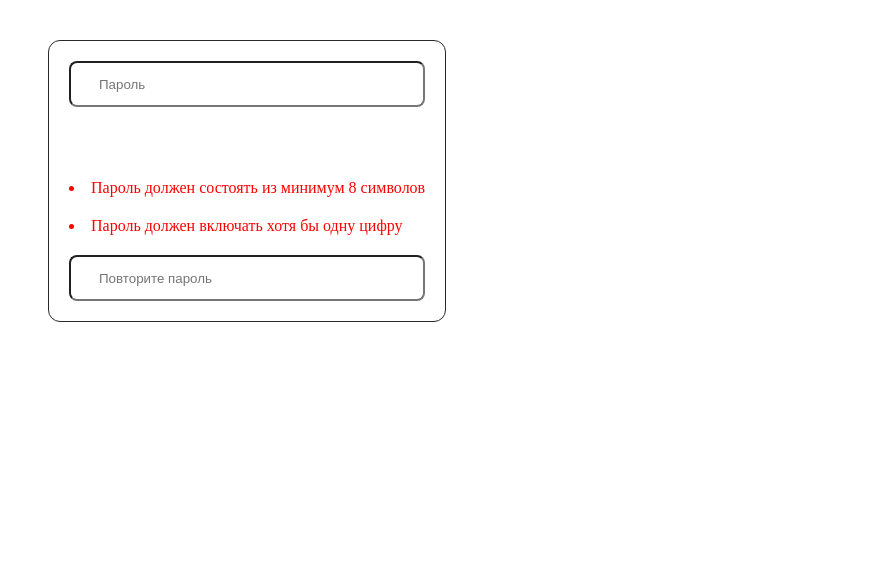
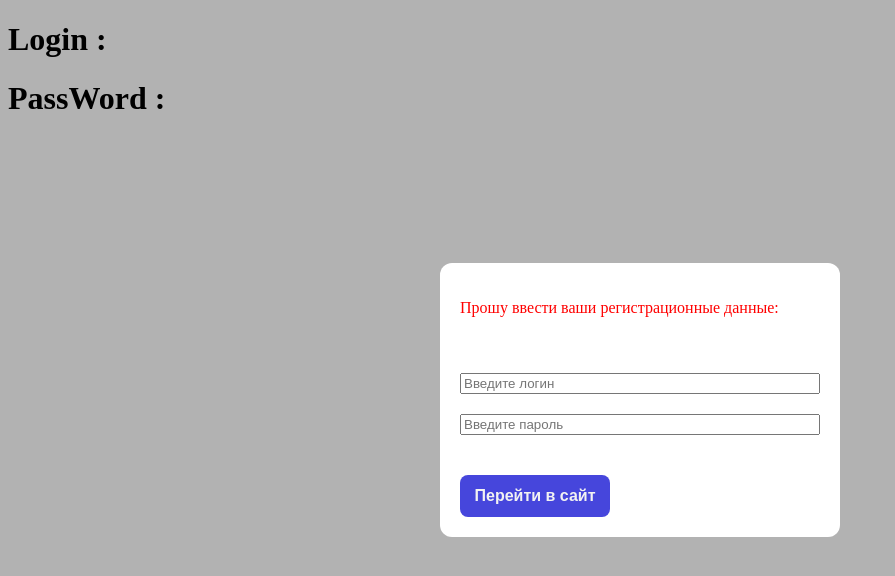
Before and after one commit to rinatomarov/vue-edu, a Vue app: page / in a window 1280 px wide. Shown: the top 576 px of the page, without its empty margins (0-895 px from the left). Built offline with nearby package versions, Linux system fonts and the light colour scheme.

Commit message:
added ModalSignPage

```diff
--- a/src/App.vue
+++ b/src/App.vue
@@ -1,21 +1,33 @@
 <template>
-  <!--  <Counter></Counter>-->
-  <!--  <Quotations></Quotations>-->
-  <!--  <Counter></Counter>-->
-  <!--  <p>Hello World</p>-->
+<!--    <Counter></Counter>-->
+<!--    <Quotations></Quotations>-->
+<!--    <Counter></Counter>-->
+<!--    <p>Hello World</p>-->
 
-  <!--  <FirstDemo text="Нажми меня"></FirstDemo>-->
-  <!--  <FirstDemo text="Press me"></FirstDemo>-->
-  <!--  <FirstDemo text="Submit"></FirstDemo>-->
+<!--    <FirstDemo text="Нажми меня"></FirstDemo>-->
+<!--    <FirstDemo text="Press me"></FirstDemo>-->
+<!--    <FirstDemo text="Submit"></FirstDemo>-->
 
-  <!--  <AddImage></AddImage>-->
+<!--    <AddImage></AddImage>-->
 
 <!--  <SliderImage></SliderImage>-->
 
 <!--    <AddCards></AddCards>-->
 <!--  <InputMailForm></InputMailForm>-->
 <!--  <PrintMail></PrintMail>-->
-<PasswordValidation></PasswordValidation>
+  <!--<PasswordValidation></PasswordValidation>-->
+    <ModalSignPage>
+      <template #header>
+          <p>Прошу ввести ваши регистрационные данные:</p>
+      </template>
+      <template>
+      </template>
+      <template #footer>
+        <button>Перейти в сайт</button>
+      </template>
+    </ModalSignPage>
+  <h1>Login : {{login}}</h1>
+  <h1>PassWord : {{passWord}}</h1>
 </template>
 
 <script setup>
@@ -30,6 +42,9 @@ import AddCards from "@/components/AddCards.vue";
 import PrintMail from "@/components/PrintMail.vue";
 import PasswordValidation from "@/components/PasswordValidation.vue";
 import { computed, ref } from "vue";
+import ModalSignPage from "@/components/ModalSignPage.vue";
+
+
 </script>
 
 <style>
--- /dev/null
+++ b/src/components/ModalSignPage.vue
@@ -0,0 +1,60 @@
+<template>
+  <div class="overlay">
+    <div class="modal">
+      <div class="header">
+        <!-- named slot -->
+        <slot name="header"></slot>
+      </div>
+      <div class="body">
+        <input type="text" v-model="login" placeholder="Введите логин">
+        <input type="password" v-model="passWord" placeholder="Введите пароль">
+      </div>
+      <div class="footer">
+        <slot name="footer"></slot>
+      </div>
+    </div>
+
+  </div>
+</template>
+
+<script setup>
+import {ref} from "vue";
+
+const login = ref('')
+const passWord = ref('')
+</script>
+
+<style scoped>
+.overlay {
+  position: fixed;
+  width: 100vw;
+  height: 100vh;
+  background: rgba(0,0,0, .3);
+  top: 0;
+  left: 0;
+  display: flex;
+  align-items: center;
+  justify-content: center;
+  margin: auto;
+  flex-direction: column;
+
+}
+
+.modal {
+  max-width: 400px;
+  width: 100%;
+  background: white;
+  border-radius: 12px;
+}
+
+.header, .footer, .body {
+  min-height: 20px;
+  padding: 20px;
+
+}
+.body {
+  display: flex;
+  flex-direction: column;
+  gap: 20px;
+}
+</style>
```
